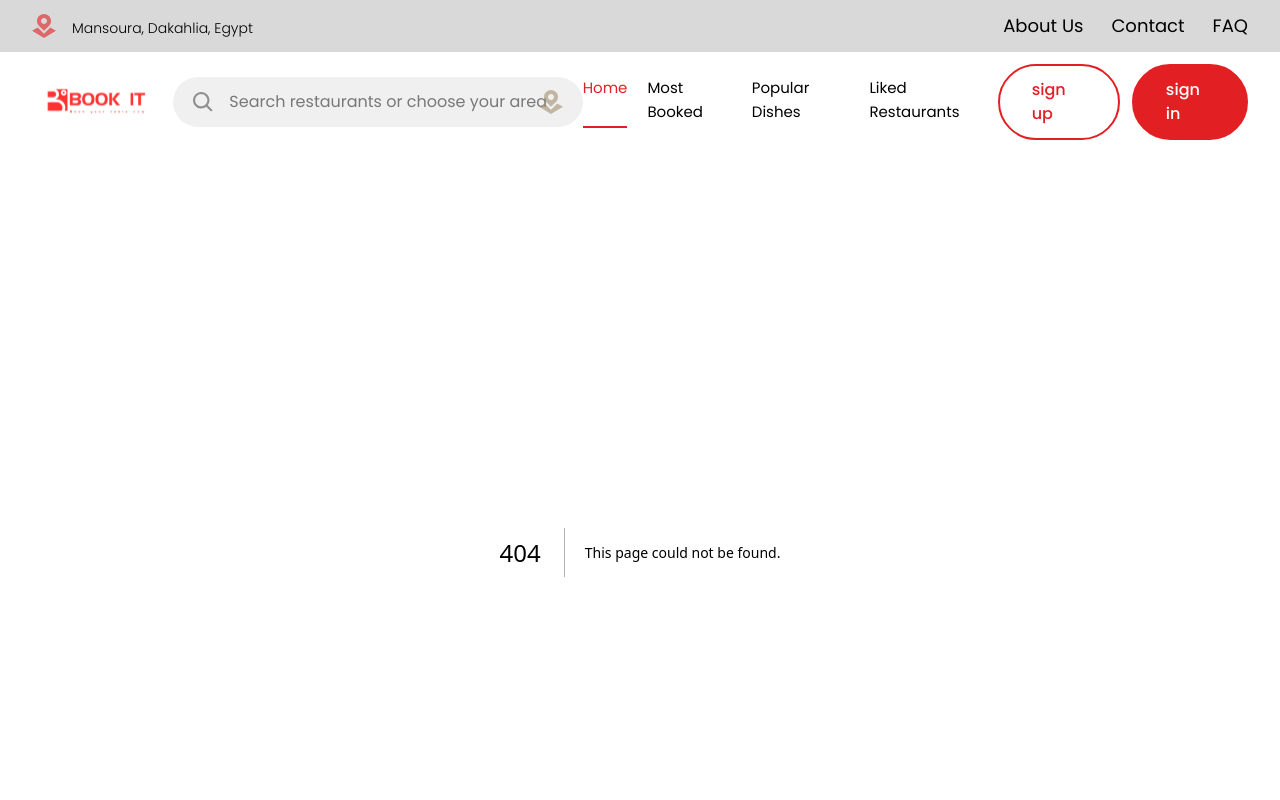
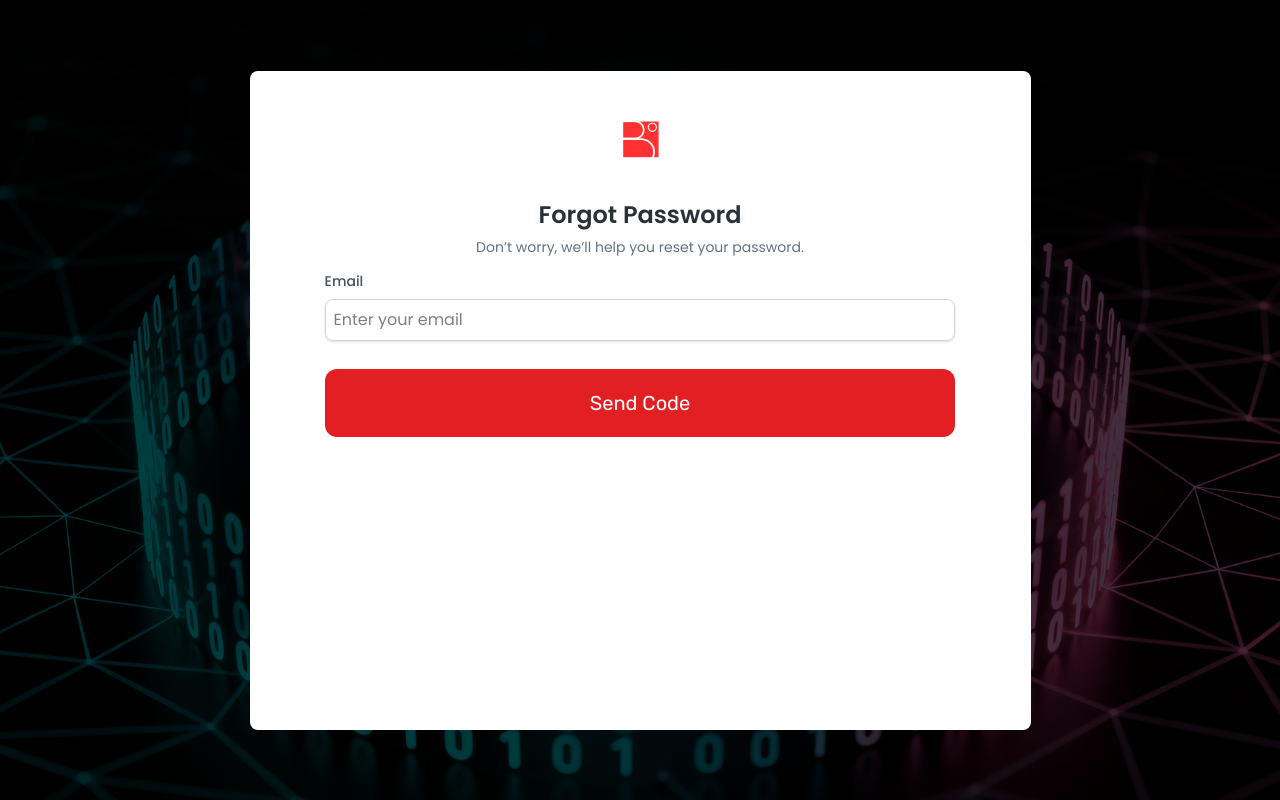
Before and after one commit to youseframy367/BookIt, a Next.js app: page /login/forget-bassword in a window 1280 px wide. Before the commit this address had no page. Shown: the top 800 px of the page. Built offline with nearby package versions, Linux system fonts and the light colour scheme.

Commit message:
end page forget password

```diff
--- a/app/layout.tsx
+++ b/app/layout.tsx
@@ -12,7 +12,7 @@ export default function RootLayout({
 }>) {
   const pathname = usePathname();
 
-  const hideLayoutPages = ['/login', '/login/logInYourAcount'];
+  const hideLayoutPages = ['/login', '/login/logIn-your-account', '/login/forget-bassword'];
   const showHeaderFooter = !hideLayoutPages.includes(pathname);
 
   return (
--- /dev/null
+++ b/app/login/forget-bassword/page.jsx
@@ -0,0 +1,95 @@
+"use client";
+import { useState, useEffect } from "react";
+import { useRouter } from "next/navigation";
+import Submit from "../../components/public/Submit";
+
+export default function ForgetPassword() {
+  const router = useRouter();
+  const [click, setClick] = useState(false);
+  const [email, setEmail] = useState("");
+  const [activ, setActive] = useState(false);
+
+  useEffect(() => {
+    setActive(email !== "");
+  }, [email]);
+
+  const handleSendCode = async (e) => {
+    e.preventDefault();
+
+    if (!email) {
+      alert("Please enter your email");
+      return;
+    }
+
+    setClick(true);
+
+    try {
+      const response = await fetch("http://localhost:5000/api/forgot-password", {
+        method: "POST",
+        headers: { "Content-Type": "application/json" },
+        body: JSON.stringify({ email }),
+      });
+
+      if (!response.ok) throw new Error("Failed to send verification code");
+
+      const result = await response.json();
+      console.log("Server response:", result);
+
+      alert("Verification code sent to your email!");
+      router.push("/verification");
+    } catch (error) {
+      console.error(error);
+      alert("Error sending code. Please try again.");
+      setClick(false);
+    }
+  };
+
+  return (
+    <div
+      className="fixed inset-0 flex flex-col justify-center items-center bg-cover bg-center"
+      style={{ backgroundImage: "url('/assets/icons/select.png')" }}
+    >
+      <form action=""
+        method=""
+        onSubmit={handleSendCode} className="flex flex-col items-center w-[781px] h-[659px] p-10 bg-white rounded-lg">
+        {/* Logo */}
+        <img
+          src="/assets/icons/logo-navbar.png"
+          width={80}
+          height={70}
+          className="-mt-2"
+          alt="logo"
+        />
+
+        {/* Titles */}
+        <p className="text-[#2B2F38] text-2xl font-semibold mt-4 mb-1">
+          Forgot Password
+        </p>
+        <p className="text-[#667085] text-sm leading-6">
+          Don’t worry, we’ll help you reset your password.
+        </p>
+
+        {/* Email Input */}
+        <div className="flex flex-col w-[90%] gap-2 my-3">
+          <label htmlFor="Email" className="text-[#48505E] text-sm font-medium">
+            Email
+          </label>
+          <input
+            type="email"
+            id="Email"
+            placeholder="Enter your email"
+            required
+            value={email}
+            onChange={(e) => setEmail(e.target.value)}
+            className="p-2 border border-[#D0D5DD] rounded-lg shadow-sm outline-none"
+          />
+        </div>
+
+        {/* Send Code Button */}
+        <div className="my-4 w-[90%]">
+          <Submit title="Send Code" width="w-full" />
+        </div>
+      </form>
+    </div >
+  );
+}
--- a/app/login/logInYourAcount/page.jsx
+++ b/app/login/logIn-your-account/page.jsx
@@ -54,7 +54,6 @@ export default function LogAcount() {
         style={{ backgroundImage: "url('/assets/icons/bg-login.png')" }}
       >
         <div className="container flex flex-col justify-center items-center">
-          {/* md:w-[781px] h-[659px] */}
           <form action=""
             method=""
             onSubmit={handleLogin} className="flex flex-col items-center md:w-[781px] h-[659px] p-5 rounded-lg bg-white shadow-md">
@@ -137,7 +136,7 @@ export default function LogAcount() {
 
               <p
                 className="text-[#BF360C] text-sm font-medium cursor-pointer"
-                onClick={() => router.push("/forgot-password")}
+                onClick={() => router.push("/login/forget-bassword")}
               >
                 Forgot password
               </p>
--- a/app/login/page.tsx
+++ b/app/login/page.tsx
@@ -13,7 +13,7 @@ function ChoiceLog() {
         setTimeout(() => {
             setIsLoading(false);
             setIsActive(false);
-            window.location.href = "/login/logInYourAcount";
+            window.location.href = "/login/logIn-your-account";
         }, 4000);
     };
 
```
Also changed, not shown: public/assets/icons/select.png (added).
